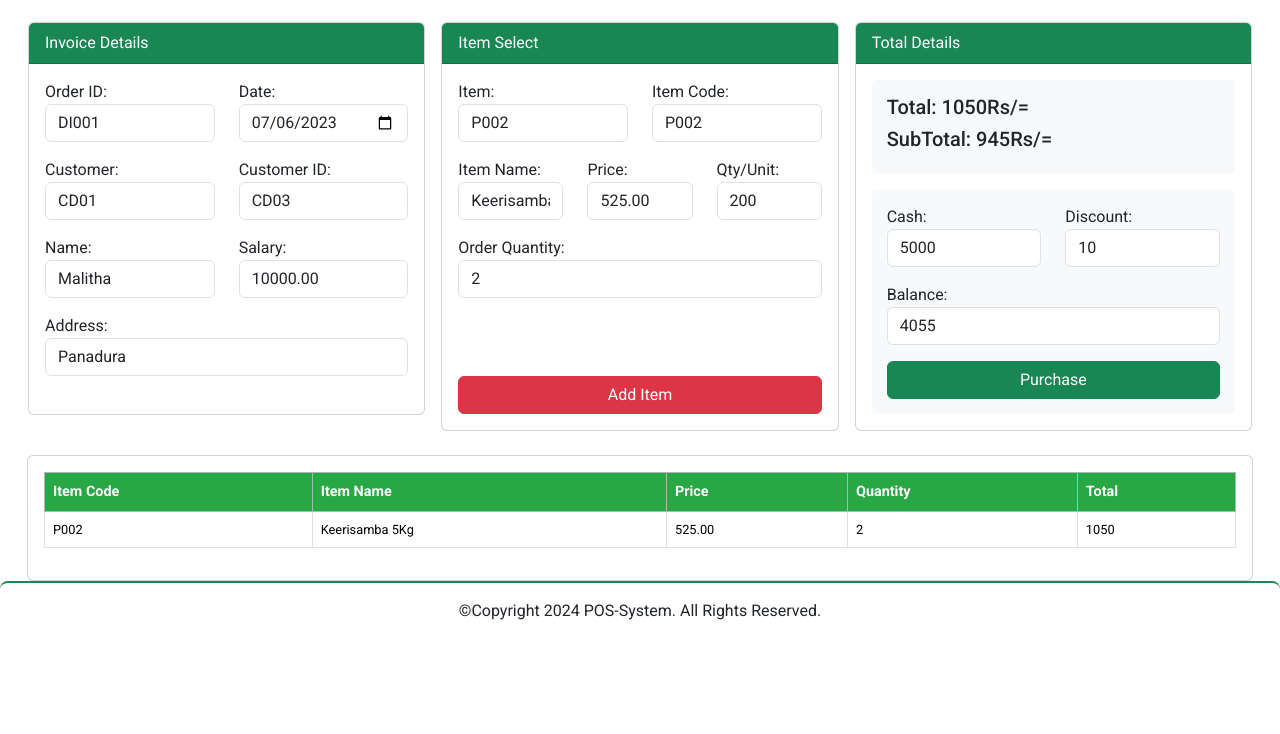
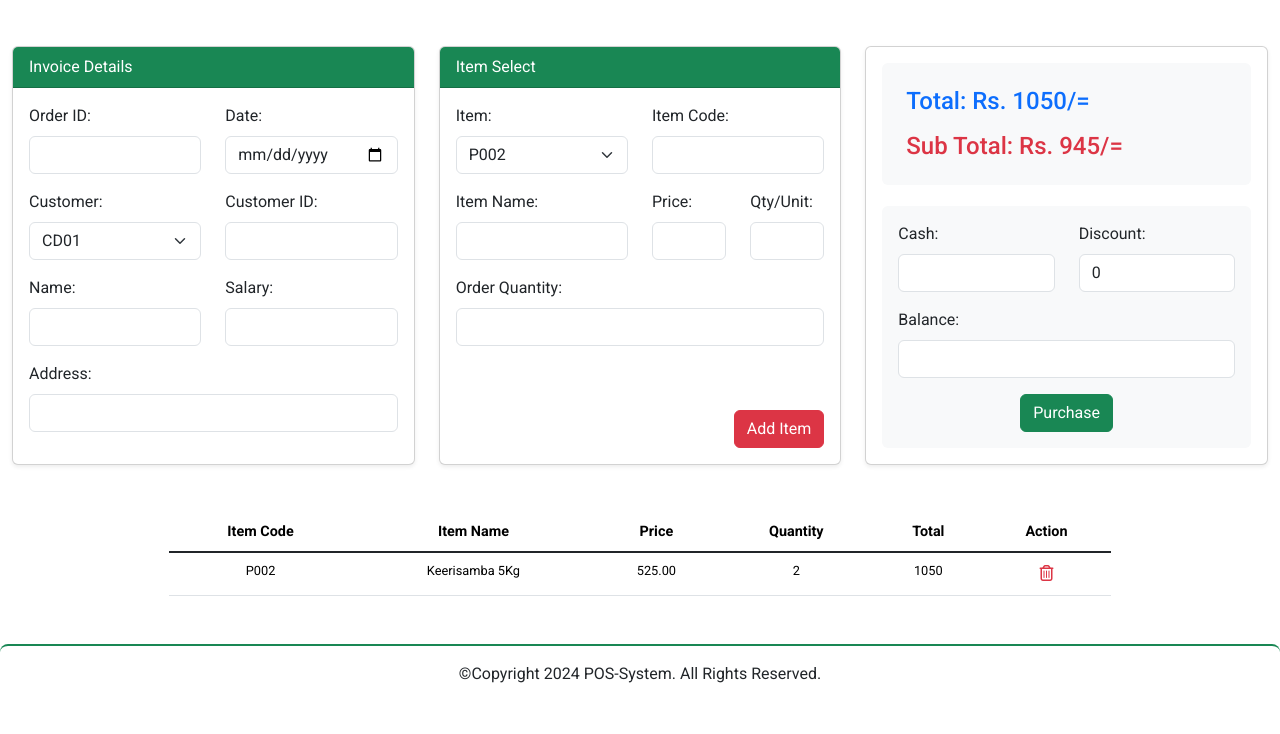
Before and after one commit to LahiruChanak/POS-System, a plain HTML site: page pages/orders.html in a window 1280 px wide. Shown: the part 66-800 px from the top of the page. Drawn offline with nearby package versions, Linux system fonts and the light colour scheme.

Commit message:
pos system codes

```diff
--- a/assets/css/style.css
+++ b/assets/css/style.css
@@ -16,8 +16,6 @@ textarea {
 }
 
 .nav-item a {
-  font-family: "Trebuchet MS", "Lucida Sans Unicode", "Lucida Grande",
-    "Lucida Sans", Arial, sans-serif;
   font-size: 1rem;
   border-color: rgba(0, 128, 0, 0.315) !important;
 }
@@ -46,57 +44,8 @@ td {
 }
 
 /* //////////// */
-.flex-container {
-  /* display: flex;
-  gap: 20px;
-  padding: 0 15px;
-  flex-wrap: wrap; */
-}
-
-.flex-item {
-  flex: 1;
-  min-width: 300px;
-  display: flex;
-}
-
-.total-section {
-  padding: 15px;
-  background-color: #f8f9fa;
-  border-radius: 5px;
-}
-
-.payment-section {
-  padding: 15px;
-  background-color: #f8f9fa;
-  border-radius: 5px;
-  margin-top: auto;
-}
-
-.item-select-body {
-  display: flex;
-  flex-direction: column;
-  height: 100%;
-}
-
 .item-select-content {
   flex: 1;
-}
-
-.item-select-button {
-  margin-top: auto;
-}
-
-.table thead th {
-  background-color: #28a745;
-  color: white;
-}
-
-.btn-success {
-  width: 100%;
-}
-
-.table-section {
-  padding: 0 15px;
 }
 
 @media (max-width: 992px) {
--- a/pages/orders.html
+++ b/pages/orders.html
@@ -31,10 +31,7 @@
         class="navbar navbar-expand-md navbar-light bg-light border-bottom border-success border-3 rounded-3 mb-4"
       >
         <div class="container-fluid">
-          <a
-            class="navbar-brand fw-bold border-2 border-end border-success pe-3"
-            href="#"
-          >
+          <a class="navbar-brand fw-bold" href="#">
             <img
               src="/assets/images/pos-logo.png"
               alt="POS Logo"
@@ -43,7 +40,7 @@
             POS System
           </a>
           <button
-            class="navbar-toggler border-2 border-success"
+            class="navbar-toggler border-0 fs-6"
             type="button"
             data-bs-toggle="collapse"
             data-bs-target="#navbarNav"
@@ -53,22 +50,48 @@
           <div class="collapse navbar-collapse" id="navbarNav">
             <ul class="navbar-nav ml-auto w-100 ms-md-3">
               <li class="nav-item">
-                <a class="nav-link fw-semibold text-success" href="/index.html"
-                  ><i class="bi bi-house"></i> Customers</a
-                >
+                <a class="nav-link fw-semibold text-success" href="/index.html">
+                  <i class="bi bi-house"></i> Customers
+                </a>
               </li>
               <li class="nav-item">
-                <a class="nav-link active fw-semibold" href="#"
-                  ><i class="bi bi-cart"></i> Orders</a
-                >
+                <a class="nav-link active fw-semibold" href="#">
+                  <i class="bi bi-cart"></i> Orders
+                </a>
               </li>
               <li class="nav-item">
                 <a
                   class="nav-link fw-semibold text-success"
                   href="/pages/items.html"
-                  ><i class="bi bi-box"></i> Items</a
                 >
+                  <i class="bi bi-box"></i> Items
+                </a>
               </li>
+
+              <li class="nav-item dropdown">
+                <a
+                  class="nav-link dropdown-toggle fw-semibold text-success"
+                  href="#"
+                  role="button"
+                  data-bs-toggle="dropdown"
+                  aria-expanded="false"
+                >
+                  Others
+                </a>
+                <ul class="dropdown-menu dropdown-menu-end">
+                  <li>
+                    <a class="dropdown-item" href="#">Option 1</a>
+                  </li>
+                  <li>
+                    <a class="dropdown-item" href="#">Option 2</a>
+                  </li>
+                  <!-- <li><hr class="dropdown-divider" /></li> -->
+                  <li>
+                    <a class="dropdown-item" href="#">Option 3</a>
+                  </li>
+                </ul>
+              </li>
+
               <li class="nav-item ms-md-auto">
                 <div class="d-flex w-100 justify-content-center">
                   <button class="btn fw-medium text-dark">
@@ -88,139 +111,137 @@
     </header>
 
     <main>
-      <div class="container-fluid mt-4">
-        <div class="d-flex flex-wrap gap-3 py-0 px-3">
+      <div class="container-fluid my-5">
+        <div class="row g-4">
           <!-- Invoice Details Section -->
-          <div class="flex-item">
-            <div class="card d-flex flex-column mb-3 w-100">
+          <div class="col-lg-4">
+            <div class="card h-100 shadow-sm">
               <div class="card-header bg-success text-white">
                 Invoice Details
               </div>
-              <div class="d-flex flex-column flex-grow-1 card-body">
+              <div class="card-body">
                 <div class="row mb-3">
                   <div class="col-6">
-                    <label>Order ID:</label>
-                    <input type="text" class="form-control" value="DI001" />
+                    <label class="form-label">Order ID:</label>
+                    <input type="text" class="form-control" />
                   </div>
                   <div class="col-6">
-                    <label>Date:</label>
-                    <input
-                      type="date"
-                      class="form-control"
-                      value="2023-07-06"
-                    />
+                    <label class="form-label">Date:</label>
+                    <input type="date" class="form-control" />
                   </div>
                 </div>
                 <div class="row mb-3">
                   <div class="col-6">
-                    <label>Customer:</label>
-                    <select class="form-control">
+                    <label class="form-label">Customer:</label>
+                    <select class="form-select">
                       <option>CD01</option>
                     </select>
                   </div>
                   <div class="col-6">
-                    <label>Customer ID:</label>
-                    <input type="text" class="form-control" value="CD03" />
+                    <label class="form-label">Customer ID:</label>
+                    <input type="text" class="form-control" />
                   </div>
                 </div>
                 <div class="row mb-3">
                   <div class="col-6">
-                    <label>Name:</label>
-                    <input type="text" class="form-control" value="Malitha" />
+                    <label class="form-label">Name:</label>
+                    <input type="text" class="form-control" />
                   </div>
                   <div class="col-6">
-                    <label>Salary:</label>
-                    <input type="text" class="form-control" value="10000.00" />
+                    <label class="form-label">Salary:</label>
+                    <input type="text" class="form-control" />
                   </div>
                 </div>
                 <div class="mb-3">
-                  <label>Address:</label>
-                  <input type="text" class="form-control" value="Panadura" />
+                  <label class="form-label">Address:</label>
+                  <input type="text" class="form-control" />
                 </div>
               </div>
             </div>
           </div>
 
           <!-- Item Select Section -->
-          <div class="flex-item">
-            <div class="card">
+          <div class="col-lg-4">
+            <div class="card h-100 shadow-sm">
               <div class="card-header bg-success text-white">Item Select</div>
-              <div class="card-body item-select-body">
+              <div class="card-body d-flex flex-column">
                 <div class="item-select-content">
                   <div class="row mb-3">
                     <div class="col-6">
-                      <label>Item:</label>
-                      <select class="form-control">
+                      <label class="form-label">Item:</label>
+                      <select class="form-select">
                         <option>P002</option>
                       </select>
                     </div>
                     <div class="col-6">
-                      <label>Item Code:</label>
-                      <input type="text" class="form-control" value="P002" />
+                      <label class="form-label">Item Code:</label>
+                      <input type="text" class="form-control" />
                     </div>
                   </div>
                   <div class="row mb-3">
-                    <div class="col-4">
-                      <label>Item Name:</label>
-                      <input
-                        type="text"
-                        class="form-control"
-                        value="Keerisamba 5Kg"
-                      />
+                    <div class="col-6">
+                      <label class="form-label">Item Name:</label>
+                      <input type="text" class="form-control" />
                     </div>
-                    <div class="col-4">
-                      <label>Price:</label>
-                      <input type="text" class="form-control" value="525.00" />
+                    <div class="col-3">
+                      <label class="form-label">Price:</label>
+                      <input type="text" class="form-control" />
                     </div>
-                    <div class="col-4">
-                      <label>Qty/Unit:</label>
-                      <input type="text" class="form-control" value="200" />
+                    <div class="col-3">
+                      <label class="form-label">Qty/Unit:</label>
+                      <input type="text" class="form-control" />
                     </div>
                   </div>
                   <div class="mb-3">
-                    <label>Order Quantity:</label>
-                    <input type="number" class="form-control" value="2" />
+                    <label class="form-label">Order Quantity:</label>
+                    <input type="number" class="form-control" />
                   </div>
                 </div>
-                <div class="item-select-button">
-                  <button class="btn btn-danger w-100">Add Item</button>
+                <div class="d-flex justify-content-end">
+                  <button class="btn btn-danger w-auto mt-auto">
+                    Add Item
+                  </button>
                 </div>
               </div>
             </div>
           </div>
 
           <!-- Total Details Section -->
-          <div class="flex-item">
-            <div class="card">
-              <div class="card-header bg-success text-white">Total Details</div>
-              <div class="card-body">
-                <div class="total-section mb-3">
-                  <h5>Total: 1050Rs/=</h5>
-                  <h5>SubTotal: 945Rs/=</h5>
+          <div class="col-lg-4">
+            <div class="card h-100 shadow-sm">
+              <!-- <div class="card-header bg-success text-white">Total Details</div> -->
+              <div class="card-body d-flex flex-column">
+                <div class="bg-light p-4 rounded mb-3">
+                  <h5 class="mb-2 text-primary fs-4 mb-3">Total: Rs. 1050/=</h5>
+                  <h5 class="mb-0 text-danger fs-4">Sub Total: Rs. 945/=</h5>
                 </div>
-                <div class="payment-section">
+                <div class="bg-light p-3 rounded mt-auto">
                   <div class="row mb-3">
                     <div class="col-6">
-                      <label>Cash:</label>
-                      <input type="text" class="form-control" value="5000" />
+                      <label class="form-label">Cash:</label>
+                      <input type="text" class="form-control" />
                     </div>
                     <div class="col-6">
-                      <label>Discount:</label>
-                      <input type="text" class="form-control" value="10" />
+                      <label class="form-label">Discount:</label>
+                      <input
+                        type="number"
+                        class="form-control"
+                        value="0"
+                        min="0"
+                        max="100"
+                        step="1"
+                      />
                     </div>
                   </div>
                   <div class="row mb-3">
                     <div class="col-12">
-                      <label>Balance:</label>
-                      <input
-                        type="text"
-                        class="form-control"
-                        value="4055"
-                        readonly
-                      />
+                      <label class="form-label">Balance:</label>
+                      <input type="text" class="form-control" readonly />
                     </div>
                   </div>
-                  <button class="btn btn-success">Purchase</button>
+                  <div class="d-flex justify-content-center">
+                    <button class="btn btn-success w-auto">Purchase</button>
+                  </div>
                 </div>
               </div>
             </div>
@@ -228,31 +249,33 @@
         </div>
 
         <!-- Table Section -->
-        <div class="table-section mt-4">
-          <div class="card">
-            <div class="card-body">
-              <table class="table table-bordered">
-                <thead class="table-success">
+        <div class="mt-5 w-75 mx-auto">
+          <table class="table table-hover mb-0 text-center table-responsive">
+            <thead>
               <tr>
-                    <th>Item Code</th>
-                    <th>Item Name</th>
-                    <th>Price</th>
-                    <th>Quantity</th>
-                    <th>Total</th>
+                <th scope="col">Item Code</th>
+                <th scope="col">Item Name</th>
+                <th scope="col">Price</th>
+                <th scope="col">Quantity</th>
+                <th scope="col">Total</th>
+                <th scope="col">Action</th>
               </tr>
             </thead>
-                <tbody>
+            <tbody class="table-group-divider">
               <tr>
                 <td>P002</td>
                 <td>Keerisamba 5Kg</td>
                 <td>525.00</td>
                 <td>2</td>
                 <td>1050</td>
+                <td>
+                  <button class="btn py-0 px-2">
+                    <i class="fa-regular fa-trash-can text-danger"></i>
+                  </button>
+                </td>
               </tr>
             </tbody>
           </table>
-            </div>
-          </div>
         </div>
       </div>
     </main>
```
Also changed, not shown: index.html (+35 -10 lines), pages/items.html (+45 -41 lines). Lines whose indentation alone changed are shown as unchanged.
